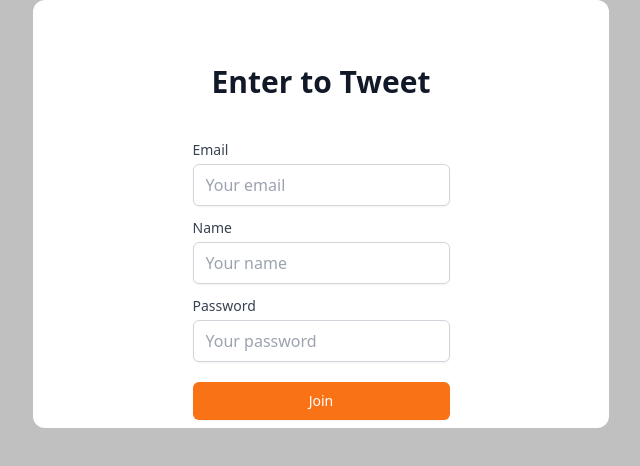
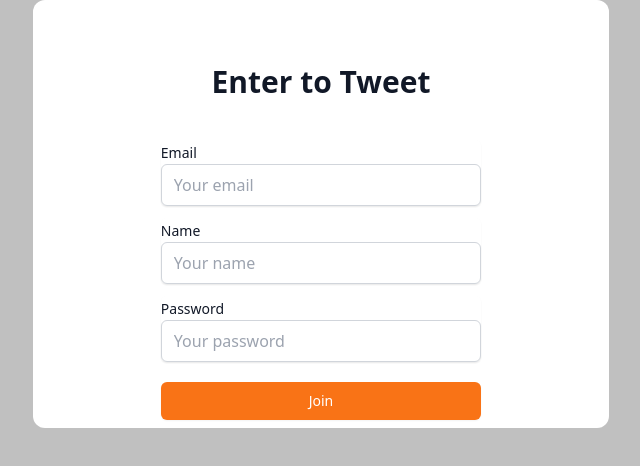
Before and after one commit to shionpark/shion-tweet, a Next.js app: page /create-account in a window 1280 px wide. Shown: the top 466 px of the page, without its empty margins (319-959 px from the left). Built offline with nearby package versions, Linux system fonts and the light colour scheme.

Commit message:
Fix(login): 분리 컴포넌트 & 변경 MutationResult 타입

```diff
--- a/src/lib/server/withHandler.ts
+++ b/src/lib/server/withHandler.ts
@@ -26,11 +26,11 @@ export default function withHandler({
     if (req.method && !methods.includes(req.method as any)) {
       return res.status(405).end();
     }
-    // if (isPrivate && !req.session.user) {
-    //   return res
-    //     .status(401)
-    //     .json({ isSuccess: false, message: "올바르지 않은 접근입니다." });
-    // }
+    if (isPrivate && !req.session.user) {
+      return res
+        .status(401)
+        .json({ isSuccess: false, message: "올바르지 않은 접근입니다." });
+    }
     try {
       await handler(req, res);
     } catch (error) {
--- a/src/pages/api/users/me.tsx
+++ b/src/pages/api/users/me.tsx
@@ -7,7 +7,6 @@ async function handler(
   req: NextApiRequest,
   res: NextApiResponse<ResponseType>
 ) {
-  console.log(req.session.user);
   const profile = await db.user.findUnique({
     where: { id: req.session.user?.id },
   });
--- a/src/pages/create-account/index.tsx
+++ b/src/pages/create-account/index.tsx
@@ -1,120 +1,82 @@
 import Button from "@/components/button";
-import Input from "@/components/input";
 import useMutation from "@/lib/client/useMutation";
-import { cls } from "@/lib/utils";
-import { useState } from "react";
+import { useRouter } from "next/router";
+import { useEffect } from "react";
 import { useForm } from "react-hook-form";
 
 interface CreateForm {
-  email: string;
-  name: string;
+  email?: string;
+  name?: string;
   password: string;
 }
-
-interface LoginForm {
-  email?: string;
-  password: string;
-}
-
 interface MutationResult {
   isSuccess: boolean;
-  message: string;
 }
 
 const CreateAccount = () => {
   const [enter, { data, error, isLoading }] = useMutation<MutationResult>(
     "/api/users/create-account"
   );
-  const [login, { data: loginData, isLoading: loginLoading }] =
-    useMutation<MutationResult>("/api/users/log-in");
-
   const { handleSubmit, register } = useForm<CreateForm>();
-  const { handleSubmit: loginHandleSubmit, register: loginRegister } =
-    useForm<LoginForm>();
 
   const onValid = (validForm: CreateForm) => {
     if (isLoading) return;
     enter(validForm);
-    console.log(data);
   };
 
-  const onLoginValid = (validForm: LoginForm) => {
-    if (loginLoading) return;
-    login(validForm);
-    console.log(loginData);
-  };
+  const router = useRouter();
+
+  useEffect(() => {
+    if (data?.isSuccess) {
+      router.push("/log-in");
+    }
+  }, [data, router]);
 
   return (
     <div className="SCREEN flex flex-col px-4 justify-center items-center rounded-xl bg-white">
-      {data?.isSuccess ? (
-        <h3 className="E_TITLE font-extrabold text-3xl pt-16 text-center">
-          Login
-        </h3>
-      ) : (
       <h3 className="E_TITLE font-extrabold text-3xl pt-16 text-center">
         Enter to Tweet
       </h3>
-      )}
+
       <div className="E_CONTAINER p-2">
-        {data?.isSuccess ? (
-          <form
-            className="FORM_CONTAINER flex flex-col mt-8"
-            onSubmit={loginHandleSubmit(onLoginValid)}
-          >
-            <div className="FORM_INPUT_P_DIV fle shadow-sm rounded-md space-y-3 mb-5">
-              <Input
-                label="Email"
-                name="email"
-                placeholder="Your email"
-                register={register("email", { required: true })}
-                required
-                type="email"
-              />
-              <Input
-                label="Password"
-                name="password"
-                placeholder="Your password"
-                register={register("password", { required: true })}
-                required
-                type="password"
-              />
-            </div>
-            <Button text={loginLoading ? "Loading" : "Log In"} />
-          </form>
-        ) : (
         <form
           className="FORM_CONTAINER flex flex-col  mt-8"
           onSubmit={handleSubmit(onValid)}
         >
           <div className="FORM_INPUTS space-y-3 mb-5">
-              <Input
-                label="Email"
-                name="email"
+            <div className="FORM_INPUT_P_DIV shadow-sm rounded-md">
+              <label className="text-sm">Email</label>
+              <input
+                {...register("email", { required: true })}
+                className="appearance-none w-full px-3 py-2 border border-gray-300 rounded-md shadow-sm placeholder-gray-400 focus:outline-none focus:ring-orange-500 focus:border-orange-500"
                 placeholder="Your email"
-                register={register("email", { required: true })}
                 required
                 type="email"
               />
-              <Input
-                label="Name"
-                name="name"
+            </div>
+            <div className="FORM_INPUT_P_DIV shadow-sm rounded-md">
+              <label className="text-sm">Name</label>
+              <input
+                {...register("name", { required: true })}
+                className="appearance-none w-full px-3 py-2 border border-gray-300 rounded-md shadow-sm placeholder-gray-400 focus:outline-none focus:ring-orange-500 focus:border-orange-500"
                 placeholder="Your name"
-                register={register("name", { required: true })}
                 required
-                type="name"
+                type="text"
               />
-              <Input
-                label="Password"
-                name="password"
+            </div>
+            <div className="FORM_INPUT_P_DIV shadow-sm rounded-md">
+              <label className="text-sm">Password</label>
+              <input
+                {...register("password", { required: true })}
+                className="appearance-none w-full px-3 py-2 border border-gray-300 rounded-md shadow-sm placeholder-gray-400 focus:outline-none focus:ring-orange-500 focus:border-orange-500"
                 placeholder="Your password"
-                register={register("password", { required: true })}
                 required
                 type="password"
               />
             </div>
+          </div>
           <Button text={isLoading ? "Loading" : "Join"} />
         </form>
-        )}
       </div>
     </div>
   );
--- a/src/pages/log-in/index.tsx
+++ b/src/pages/log-in/index.tsx
@@ -1,8 +1,74 @@
+import Button from "@/components/button";
+import useMutation from "@/lib/client/useMutation";
+import { useRouter } from "next/router";
+import { useEffect } from "react";
+import { useForm } from "react-hook-form";
+
+interface LoginForm {
+  email?: string;
+  password: string;
+}
+
+interface MutationResult {
+  isSuccess: boolean;
+}
+
 const Login = () => {
+  const [login, { data: loginData, isLoading: loginLoading }] =
+    useMutation<MutationResult>("/api/users/log-in");
+
+  const { handleSubmit: loginHandleSubmit, register: loginRegister } =
+    useForm<LoginForm>();
+
+  const router = useRouter();
+
+  const onLoginValid = (validForm: LoginForm) => {
+    if (loginLoading) return;
+    login(validForm);
+  };
+
+  useEffect(() => {
+    if (loginData?.isSuccess) {
+      router.push("/");
+    }
+  }, [loginData, router]);
+
   return (
-    <>
-      <h1>Login</h1>
-    </>
+    <div className="SCREEN flex flex-col px-4 justify-center items-center rounded-xl bg-white">
+      <h3 className="E_TITLE font-extrabold text-3xl pt-16 text-center">
+        Login
+      </h3>
+      <div className="E_CONTAINER p-2">
+        <form
+          className="FORM_CONTAINER flex flex-col  mt-8"
+          onSubmit={loginHandleSubmit(onLoginValid)}
+        >
+          <div className="FORM_INPUTS space-y-3 mb-5">
+            <div className="FORM_INPUT_P_DIV shadow-sm rounded-md">
+              <label className="text-sm">Email</label>
+              <input
+                {...loginRegister("email", { required: true })}
+                className="appearance-none w-full px-3 py-2 border border-gray-300 rounded-md shadow-sm placeholder-gray-400 focus:outline-none focus:ring-orange-500 focus:border-orange-500"
+                placeholder="Your email"
+                required
+                type="email"
+              />
+            </div>
+            <div className="FORM_INPUT_P_DIV shadow-sm rounded-md">
+              <label className="text-sm">Password</label>
+              <input
+                {...loginRegister("password", { required: true })}
+                className="appearance-none w-full px-3 py-2 border border-gray-300 rounded-md shadow-sm placeholder-gray-400 focus:outline-none focus:ring-orange-500 focus:border-orange-500"
+                placeholder="Your password"
+                required
+                type="password"
+              />
+            </div>
+          </div>
+          <Button text={loginLoading ? "Loading" : "Log In"} />
+        </form>
+      </div>
+    </div>
   );
 };
 
```
Lines whose indentation alone changed are shown as unchanged.
